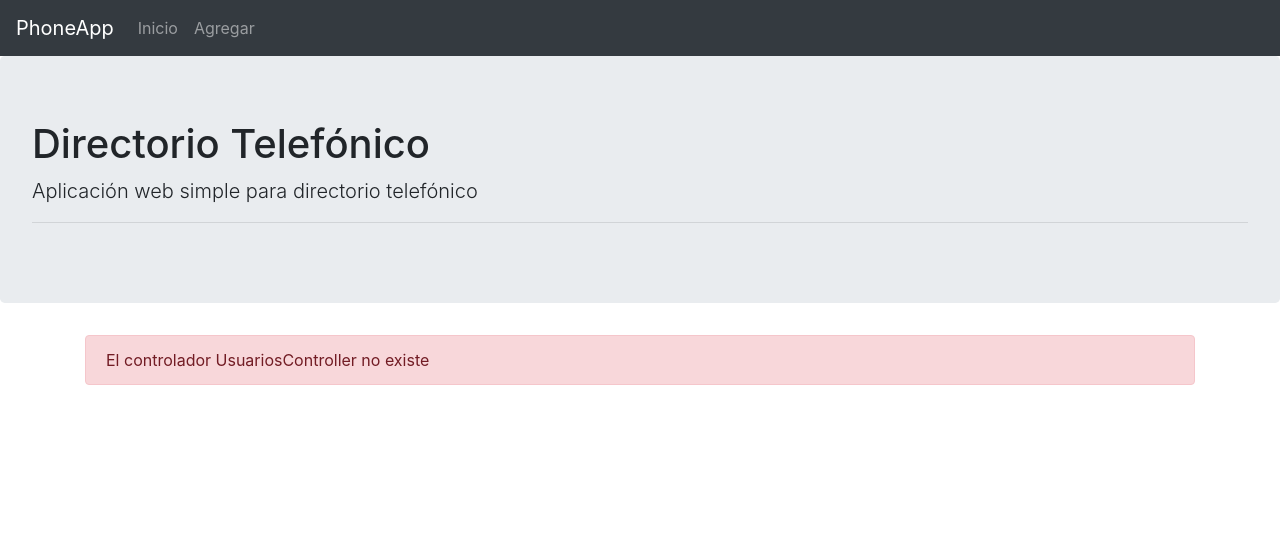
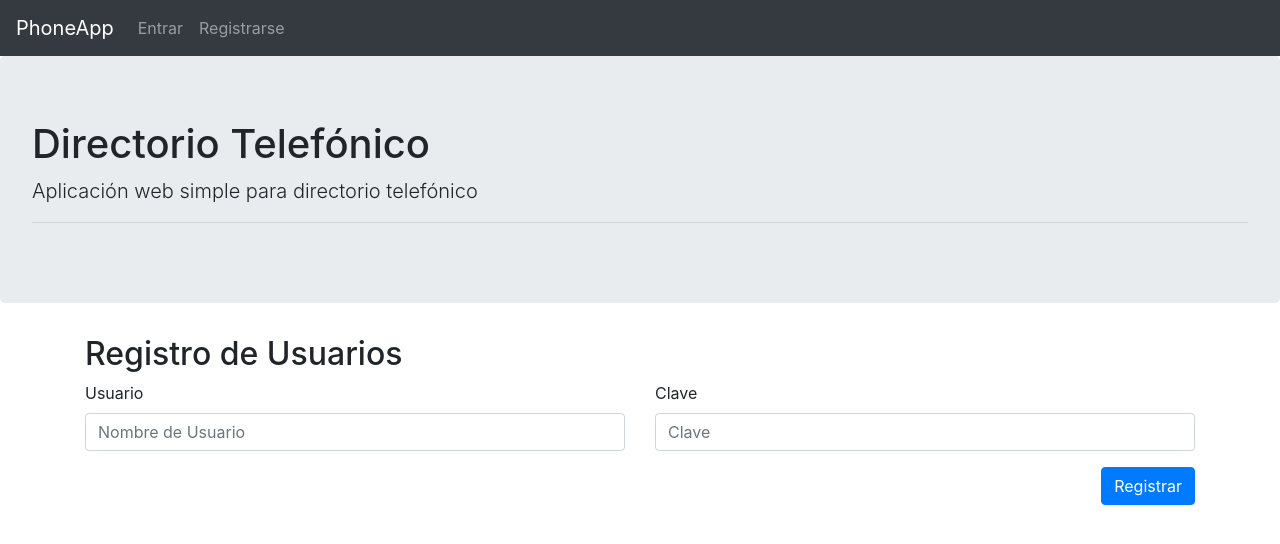
Before and after one commit to fxgal/ejemplo-mvc, a PHP site: page /mvc/usuarios/register in a window 1280 px wide. Shown: the top 544 px of the page. Run offline with PHP 8.4, Linux system fonts and the light colour scheme; some libraries are stand-ins or nearby versions.

Commit message:
inicio de sesion

```diff
--- /dev/null
+++ b/controllers/UsuariosController.php
@@ -0,0 +1,71 @@
+<?php
+include_once 'models/Usuario.php';
+/**
+ * UsuariosController
+ */
+class UsuariosController extends Controller
+{
+
+  function __construct()
+  {
+    parent::__construct();
+
+  }
+
+  function register(){
+    if(!empty($_POST)){
+      extract($_POST);
+      $usuario = new Usuario(null, $usuario, $clave);
+      $usuario->save($usuario);
+      if ($aut = $usuario->autenticar($usuario)) {
+        $_SESSION['aut']=$aut;
+        header("Location: ".URL_BASE."personas/index");
+      }
+      header("Location: ".URL_BASE."usuarios/register");
+    }
+    require_once 'views/usuarios/register.php';
+  }
+
+  function login(){
+    if(!empty($_POST)){
+      extract($_POST);
+      $usuario = new Usuario(null, $usuario, $clave);
+      if ($aut = $usuario->autenticar($usuario)) {
+        $_SESSION['aut']=$aut;
+        return header("Location: ".URL_BASE."personas/index");
+      }
+    }
+    require_once 'views/usuarios/login.php';
+  }
+
+  function logout(){
+    session_destroy();
+    header("Location: ".URL_BASE."usuarios/login");
+  }
+
+  function edit(){
+    if(!empty($_POST)){
+      extract($_POST);
+      $usuario = new Usuario($id, $nombres, $apellidos, $apodo);
+      $usuario->save($usuario);
+      header("Location: ".URL_BASE."usuarios/index");
+    }
+    $usuario = new Usuario();
+    $id = isset($_GET['id'])?$_GET['id']:null;
+    $usuario = $usuario->getUsuario($id);
+    if(!isset($usuario)) header("Location: ".URL_BASE."usuarios/index");
+    require_once 'views/usuarios/edit.php';
+  }
+
+  function delete(){
+    if(!empty($_GET['id'])){
+      $usuario = new Usuario();
+      $usuario->delete($_GET['id']);
+      header("Location: ".URL_BASE."usuarios/index");
+    }
+    if(!isset($usuario)) header("Location: ".URL_BASE."usuarios/index");
+  }
+
+}
+
+?>
--- a/index.php
+++ b/index.php
@@ -1,3 +1,4 @@
+<?php session_start(); ?>
 <?php include_once 'config/Router.php'; ?>
 <!DOCTYPE html>
 <html>
--- /dev/null
+++ b/models/Usuario.php
@@ -0,0 +1,72 @@
+<?php
+include_once 'models/Model.php';
+/**
+ * Modelo Usuarios
+ */
+class Usuario extends Model
+{
+  private $id;
+  private $usuario;
+  private $clave;
+  private $acceso;
+  function __construct($id = null, $usuario = null, $clave = null, $acceso = null)
+  {
+    $this->id = $id;
+    $this->usuario = $usuario;
+    $this->clave = $clave;
+    $this->acceso = $acceso;
+  }
+
+  public function __set($var, $valor) {
+     if (property_exists(__CLASS__, $var)) {
+       $this->$var = $valor;
+     } else {
+       echo "No existe el atributo $var.";
+     }
+   }
+   public function __get($var) {
+     if (property_exists(__CLASS__, $var)) {
+       return $this->$var;
+     }
+     return NULL;
+   }
+   /**
+    * Autenticar
+    */
+   function autenticar($usuario){
+     $usuario = $this->query("SELECT * FROM usuarios WHERE usuario='$usuario->usuario' AND clave='$usuario->clave'");
+     return ($usuario->num_rows>0)?$usuario->fetch_object():null;
+   }
+
+   /**
+    * Datos de Usuario
+    */
+   function getUsuario($id){
+     $usuario = $this->query("SELECT * FROM usuarios WHERE id=$id");
+     return ($usuario->num_rows>0)?$usuario->fetch_object():null;
+   }
+   /**
+    * Guardar los datos de una usuario
+    */
+   function save($usuario){
+     if ($usuario->id) {
+       $sql = "UPDATE usuarios
+       SET
+         usuario='$usuario->usuario',
+         clave='$usuario->clave',
+       WHERE id=$usuario->id";
+     }else {
+       $sql = "INSERT INTO usuarios VALUES(null,'$usuario->usuario','$usuario->clave',now())";
+     }
+     return $this->query($sql);
+   }
+   /**
+    * Eliminar los datos de un usuario
+    */
+   function delete($usuario_id){
+      $sql = "DELETE FROM usuarios WHERE id=$usuario_id";
+     return $this->query($sql);
+   }
+}
+
+?>
--- a/views/layouts/navbar.php
+++ b/views/layouts/navbar.php
@@ -5,12 +5,24 @@
   </button>
   <div class="collapse navbar-collapse" id="navbarNav">
     <ul class="navbar-nav">
+      <?php if (!empty($_SESSION['aut'])): ?>
         <li class="nav-item">
           <a class="nav-link" href="<?= URL_BASE ?>personas/index">Inicio</a>
         </li>
         <li class="nav-item">
           <a class="nav-link" href="<?= URL_BASE ?>personas/add">Agregar</a>
         </li>
+        <li class="nav-item">
+          <a class="nav-link" href="<?= URL_BASE ?>usuarios/logout">Salir</a>
+        </li>
+      <?php else: ?>
+        <li class="nav-item">
+          <a class="nav-link" href="<?= URL_BASE ?>usuarios/login">Entrar</a>
+        </li>
+        <li class="nav-item">
+          <a class="nav-link" href="<?= URL_BASE ?>usuarios/register">Registrarse</a>
+        </li>
+      <?php endif; ?>
     </ul>
   </div>
 </nav>
--- /dev/null
+++ b/views/usuarios/register.php
@@ -0,0 +1,16 @@
+<h2>Registro de Usuarios</h2>
+<form method="POST" action="<?= URL_BASE ?>usuarios/register">
+  <fieldset>
+    <div class="row">
+      <div class="col">
+        <label for="nombres">Usuario</label>
+        <input type="text" name="usuario" class="form-control" placeholder="Nombre de Usuario" required>
+      </div>
+      <div class="col">
+        <label for="apellidos">Clave</label>
+        <input type="password" name="clave" class="form-control" placeholder="Clave">
+      </div>
+    </div>
+  </fieldset>
+  <button type="submit" class="btn btn-primary float-right mt-3">Registrar</button>
+</form>
```
Also changed, not shown: views/usuarios/login.php (added, +16 -0 lines). Lines whose indentation alone changed are shown as unchanged.
